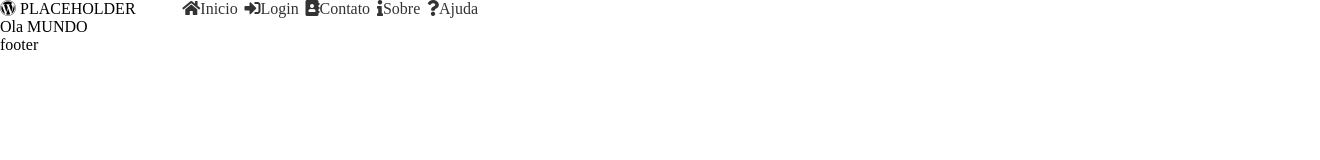
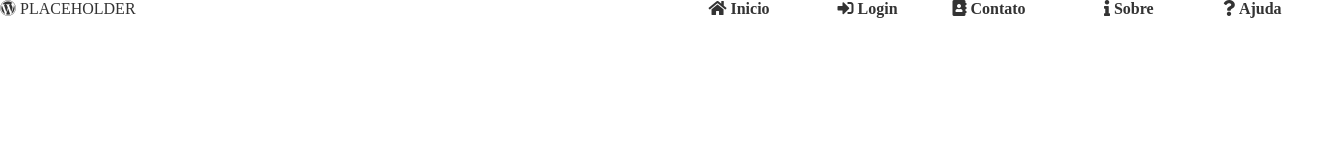
Before and after one commit to jcl1997/julio.lima.ra.31910749.padrao.layout.github.io, a website: page index.html in a window 1280 px wide. Shown: the whole page, 1320 px wide, since content can reach past the window. Drawn offline with Linux system fonts and the light colour scheme.

Commit message:
refactor(frontend): refaz page home

```diff
--- a/css/index.css
+++ b/css/index.css
@@ -1,29 +1,38 @@
 * {
     margin: 0;
+    width: 100%;
+    max-width: 100%;
 }
 
-.header{
+.container {
     display: flex;
-    text-align: center;
+    direction: row;
     width: 100%;
+    min-width: 100px;
+}
+
+.left > span {
+    display: flex;
+    direction: row;
+    color: #333333;
+    width: 30%;
+    text-align: left;
+    vertical-align: center;
 }
 
 a {
+    direction: row;
+    display: flex;
     text-decoration: none;
     color: #333333;
-    margin: 0;
-    padding: 0;
+    width: 70%;
+    text-align: right;
 }
 
 ul {
+    direction: row;
     display: flex;
     list-style: none;
 }
 
-li {
-    display: flex;
-    margin-left: 2.2%;
-    border-left: 100px;
-}
-
 ;
--- a/index.html
+++ b/index.html
@@ -9,39 +9,60 @@
 </head>
 <body>
     <header>
-        <div class="header">
-            <div>
-                <i class="fab fa-wordpress"></i>
+        <div class="container">
+            <div class="left">
                 <span>
-                    PLACEHOLDER
+                    <i class="fab fa-wordpress">
+                        PLACEHOLDER
+                    </i>
                 </span>
             </div>
-            <div>
+            <div class="right">
                 <nav>
-                    <ul class="header">
+                    <ul>
                         <li>
                             <a href="#" title="Inicio">
-                                <i class="fas fa-home"></i>Inicio
+                                <span>
+                                    <i class="fas fa-home">
+                                        Inicio
+                                    </i>
+                                </span>
                             </a>
                         </li>
                         <li>
                             <a href="#" title="Login">
-                                <i class="fas fa-sign-in-alt"></i>Login
+                                <span>
+                                    <i class="fas fa-sign-in-alt">
+                                        Login
+                                    </i>
+                                </span>
                             </a>
                         </li>
                         <li>
                             <a href="#" title="Contato">
-                                <i class="fas fa-address-book"></i>Contato
+                                <span>
+                                    <i class="fas fa-address-book">
+                                        Contato
+                                    </i>
+                                </span>
                             </a>
                         </li>
                         <li>
                             <a href="#" title="Sobre">
-                                <i class="fas fa-info"></i>Sobre
+                                <span>
+                                    <i class="fas fa-info">
+                                        Sobre
+                                    </i>
+                                </span>
                             </a>
                         </li>
                         <li>
                             <a href="#" title="Ajuda">
-                                <i class="fas fa-question"></i>Ajuda
+                                <span>
+                                    <i class="fas fa-question">
+                                        Ajuda
+                                    </i>
+                                </span>
                             </a>
                         </li>
                     </ul>
@@ -49,9 +70,5 @@
             </div>
         </div>
     </header>
-    <div><span>Ola MUNDO</span></div>
-    <footer>
-        <span>footer</span>
-    </footer>
 </body>
 </html>
```
